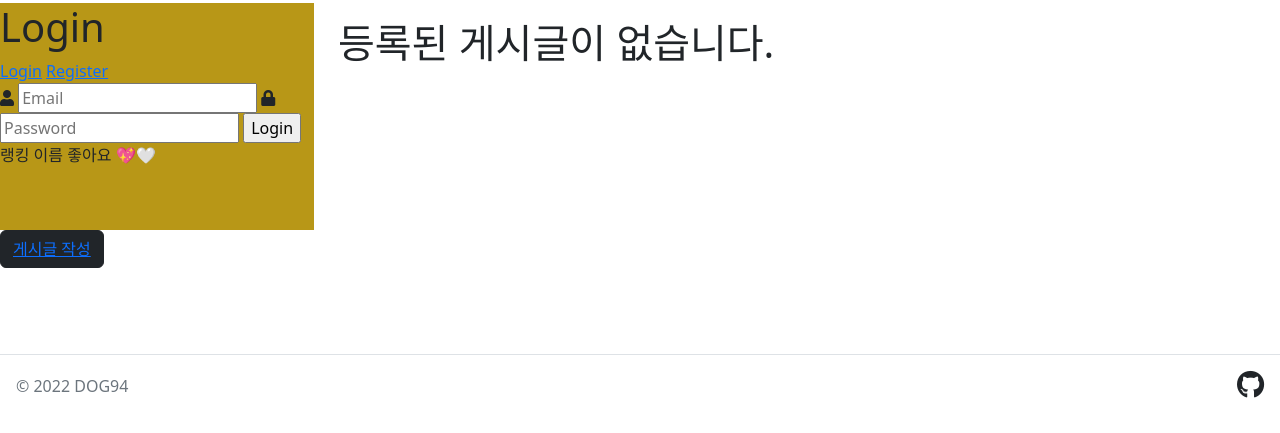
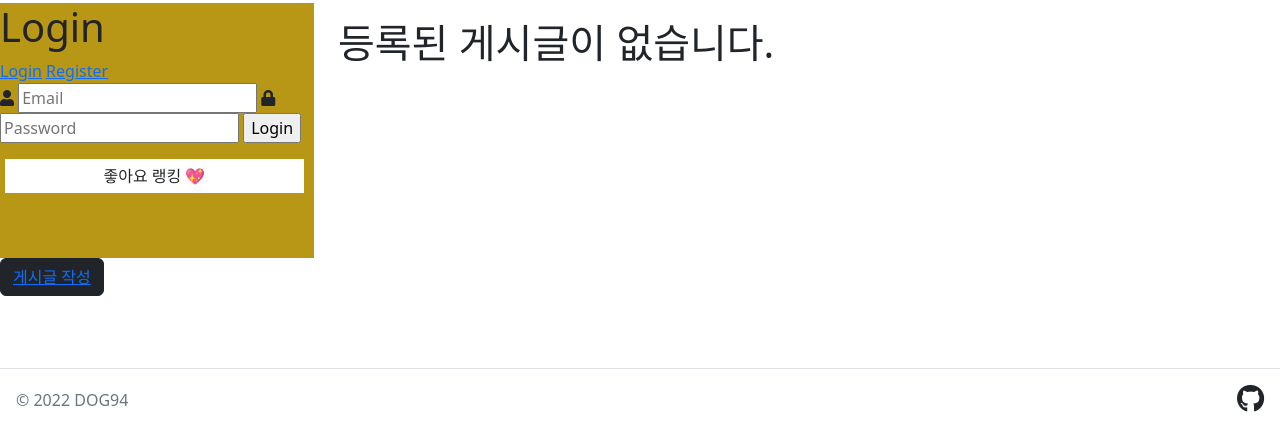
Before and after one commit to 5kiran/94DOG, a Flask app: page / in a window 1280 px wide. Shown: the part 57-490 px from the top of the page. Run offline with Flask 2, Linux system fonts and the light colour scheme; data that the repository does not hold is empty; some libraries are stand-ins or nearby versions.

Commit message:
style : rankboard css 추가

```diff
--- a/static/css/likeranking.css
+++ b/static/css/likeranking.css
@@ -1,13 +1,25 @@
+#likeRankBoard{
+  background-color: white;
+  width: 99%;
+
+  margin: 16px 5px 16px 5px;
+  padding: 5px 5px 5px 5px;
+
+  display: flex;
+  flex-direction: column;
+  justify-content: center;
+  align-items: center;
+}
 #likeRank{
   background-color: aqua;
 
-  display: grid;
-  grid-template-columns: 1fr 1fr 1fr;
-  /* grid-gap: 5px; */
+  display: flex;
+  flex-direction: column;
+  justify-content: center;
+  align-items: center;
 
-  width: 95%;
-
-  max-width: 150px;
-
+  width: 99%;
+  border: black solid 1px;
+  border-radius: 5px;
   margin-top: 10px;
 }
--- a/static/js/likeranking.js
+++ b/static/js/likeranking.js
@@ -12,9 +12,8 @@ function showRank(){
         count += 1
         let temp_html = `
                           <div id = "likeRank" >
-                            <div>${count}위</div>
-                            <div>${name}</div>
-                            <div>${rank}개</div>
+                            <div>${count}위</div> ${name}님 ❤️${rank}개
+                          </div>
                           `
           $('#likeRankBoard').append(temp_html)
       }
--- a/templates/components/likeranking.html
+++ b/templates/components/likeranking.html
@@ -7,6 +7,6 @@
     });
 </script>
 <div id = "likeRankBoard">
-  <div>랭킹 이름 좋아요 💖🤍</div>
+  <div>좋아요 랭킹 💖</div>
   <div></div>
 </div>
```
Also changed, not shown: static/upload/image/0b3e233c6bdb9f9785c13a227fc35ef838f1d19b2150ae9059b4c7e9c81899c8-2022-12-07-12-06-00.jpg (added), static/upload/image/7e323066cafe33bf4039d1bae5a51b2f2dc065907487bc70294b487c78745842-2022-12-07-12-06-08.jpg (added), static/upload/image/7e323066cafe33bf4039d1bae5a51b2f2dc065907487bc70294b487c78745842-2022-12-07-12-06-10.jpg (added), static/upload/image/7e323066cafe33bf4039d1bae5a51b2f2dc065907487bc70294b487c78745842-2022-12-07-12-06-11.jpg (added), static/upload/image/7e323066cafe33bf4039d1bae5a51b2f2dc065907487bc70294b487c78745842-2022-12-07-12-06-58.jpg (added), static/upload/image/7e323066cafe33bf4039d1bae5a51b2f2dc065907487bc70294b487c78745842-2022-12-07-12-07-01.jpg (added).
